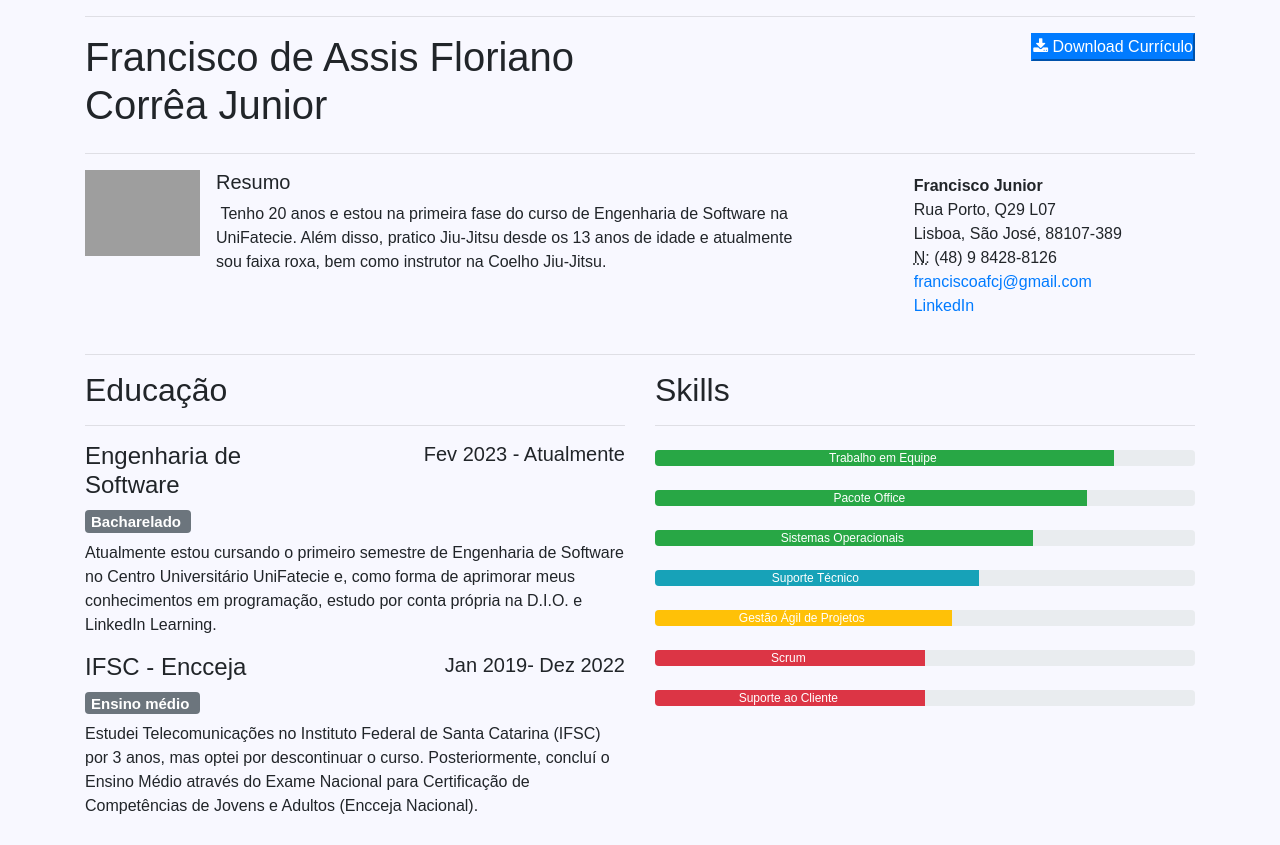
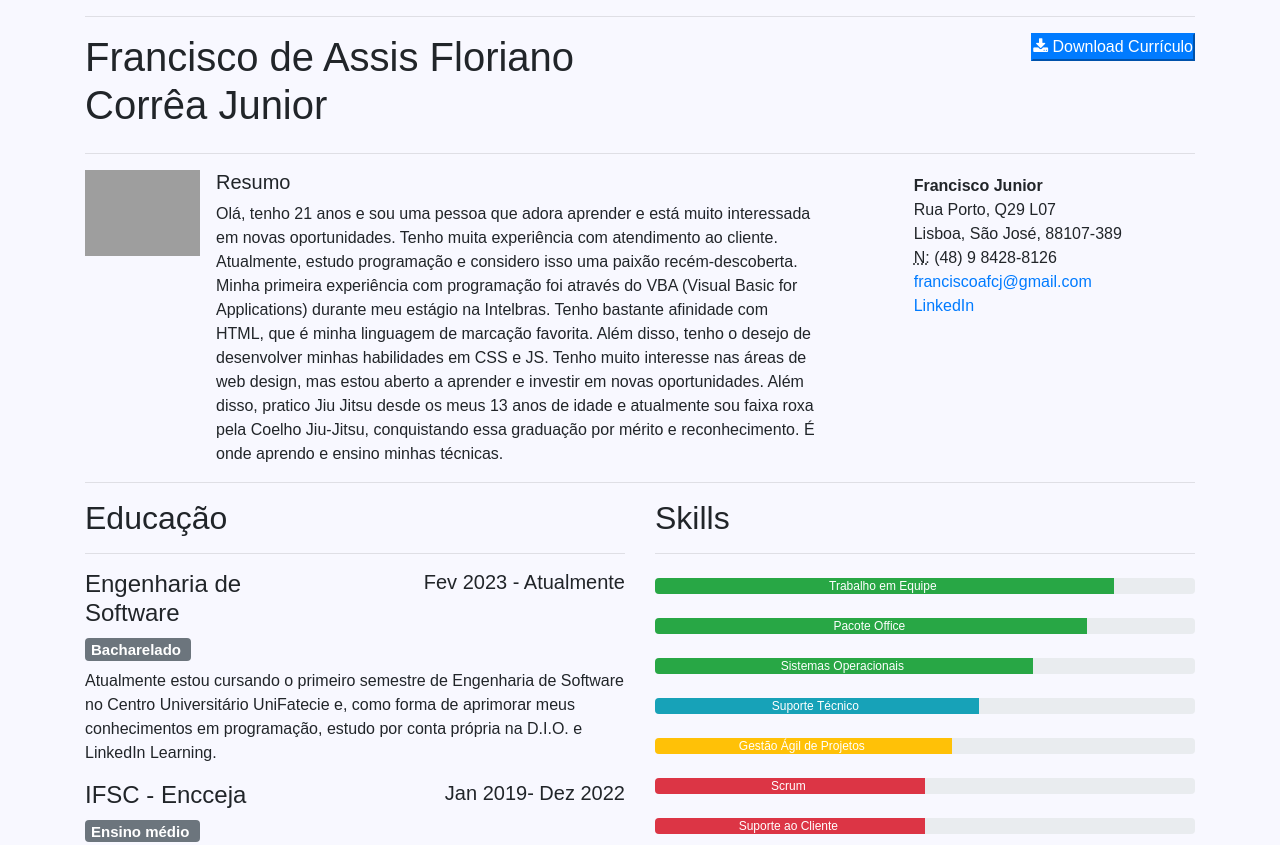
Before and after one commit to Franciscoafcj/All-My-Links, a plain HTML site: page curriculo.html in a window 1280 px wide. Shown: the top 845 px of the page. Drawn offline with nearby package versions, Linux system fonts and the light colour scheme; grey boxes are pictures that could not be loaded.

Commit message:
Atualização curriculo

```diff
--- a/curriculo.html
+++ b/curriculo.html
@@ -37,7 +37,11 @@
             <img src="images/PXL_20230310_220429987.PORTRAIT.jpg" alt="Generic placeholder image" width="115" class="mr-3">
             <div class="media-body">
               <h5 class="mt-0">Resumo&nbsp;</h5>
-            &nbsp;Tenho 20 anos e estou na primeira fase do curso de Engenharia de Software na UniFatecie. Além disso, pratico Jiu-Jitsu desde os 13 anos de idade e atualmente sou faixa roxa, bem como instrutor na Coelho Jiu-Jitsu. </div>
+              Olá, tenho 21 anos e sou uma pessoa que adora aprender e está muito interessada em novas oportunidades. Tenho muita experiência com atendimento ao cliente. Atualmente, estudo programação e considero isso uma paixão recém-descoberta. Minha primeira experiência com programação foi através do VBA (Visual Basic for Applications) durante meu estágio na Intelbras.
+
+              Tenho bastante afinidade com HTML, que é minha linguagem de marcação favorita. Além disso, tenho o desejo de desenvolver minhas habilidades em CSS e JS. Tenho muito interesse nas áreas de web design, mas estou aberto a aprender e investir em novas oportunidades.
+
+              Além disso, pratico Jiu Jitsu desde os meus 13 anos de idade e atualmente sou faixa roxa pela Coelho Jiu-Jitsu, conquistando essa graduação por mérito e reconhecimento. É onde aprendo e ensino minhas técnicas.&nbsp;</div>
           </div>
         </div>
         <div class="col-md-4 col-sm-12">
@@ -163,6 +167,8 @@
       </div>
       <hr>
       <h2>Certificados</h2>
+      <li><a href="https://www.dio.me/certificate/97522A93/share">Importação e Exportação com JavaScript</a></li>
+      <li><a href="https://www.dio.me/certificate/B2BD03F9/share">Arrays e Estruturas de Repetição em JavaScript</a></li>
       <li><a href="https://www.dio.me/certificate/F18D87D6/share">Criando Objetos e Classes em JavaScript</a></li>
       <li><a href="https://www.dio.me/certificate/103EE011/share">Conhecendo Funções JavaScript</a></li>
       <li><a href="https://www.dio.me/certificate/5C976EA7/share">Primeiros Passos Com JavaScript</a></li>
```
